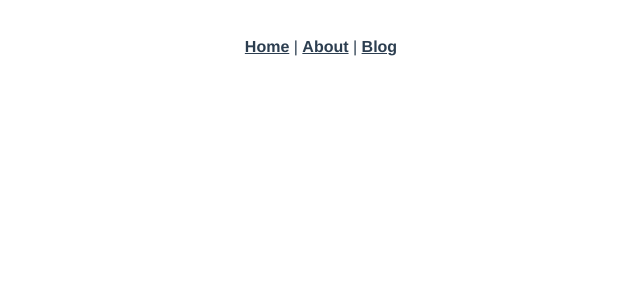
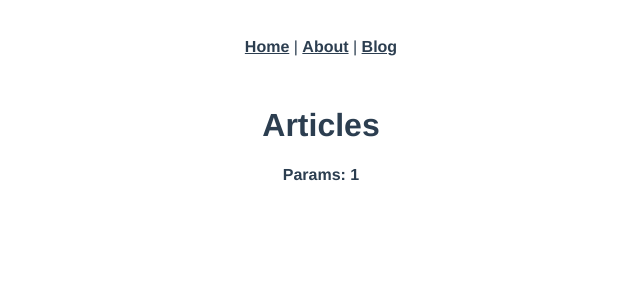
Before and after one commit to ivanurra/vue-routing-02, a Vue app: page /blog/1 in a window 1280 px wide. Before the commit this address had no page. Shown: the top 300 px of the page, without its empty margins (319-959 px from the left). Built offline with nearby package versions, Linux system fonts and the light colour scheme.

Commit message:
params routes

```diff
--- a/src/router/index.js
+++ b/src/router/index.js
@@ -16,6 +16,11 @@ const routes = [
     path: '/blog',
     name: 'Blog',
     component: () => import('../views/Blog.vue')
+  },
+  {
+    path: '/blog/:id',
+    name: 'Article',
+    component: () => import('../views/Articles.vue')
   }
 ]
 
--- /dev/null
+++ b/src/views/Articles.vue
@@ -0,0 +1,16 @@
+<template>
+    <div class="articles">
+        <Title text="Articles" />
+        <h4>Params: {{ $route.params.id }}</h4>
+    </div>
+</template>
+
+<script>
+import Title from '../components/Title.vue'
+
+export default {
+  components: {
+      Title
+      },
+}
+</script>
--- a/src/views/Blog.vue
+++ b/src/views/Blog.vue
@@ -1,5 +1,5 @@
 <template>
-  <Title text="Blog Title" />
+  <Title text="Blog title" />
 </template>
 
 <script>
```
